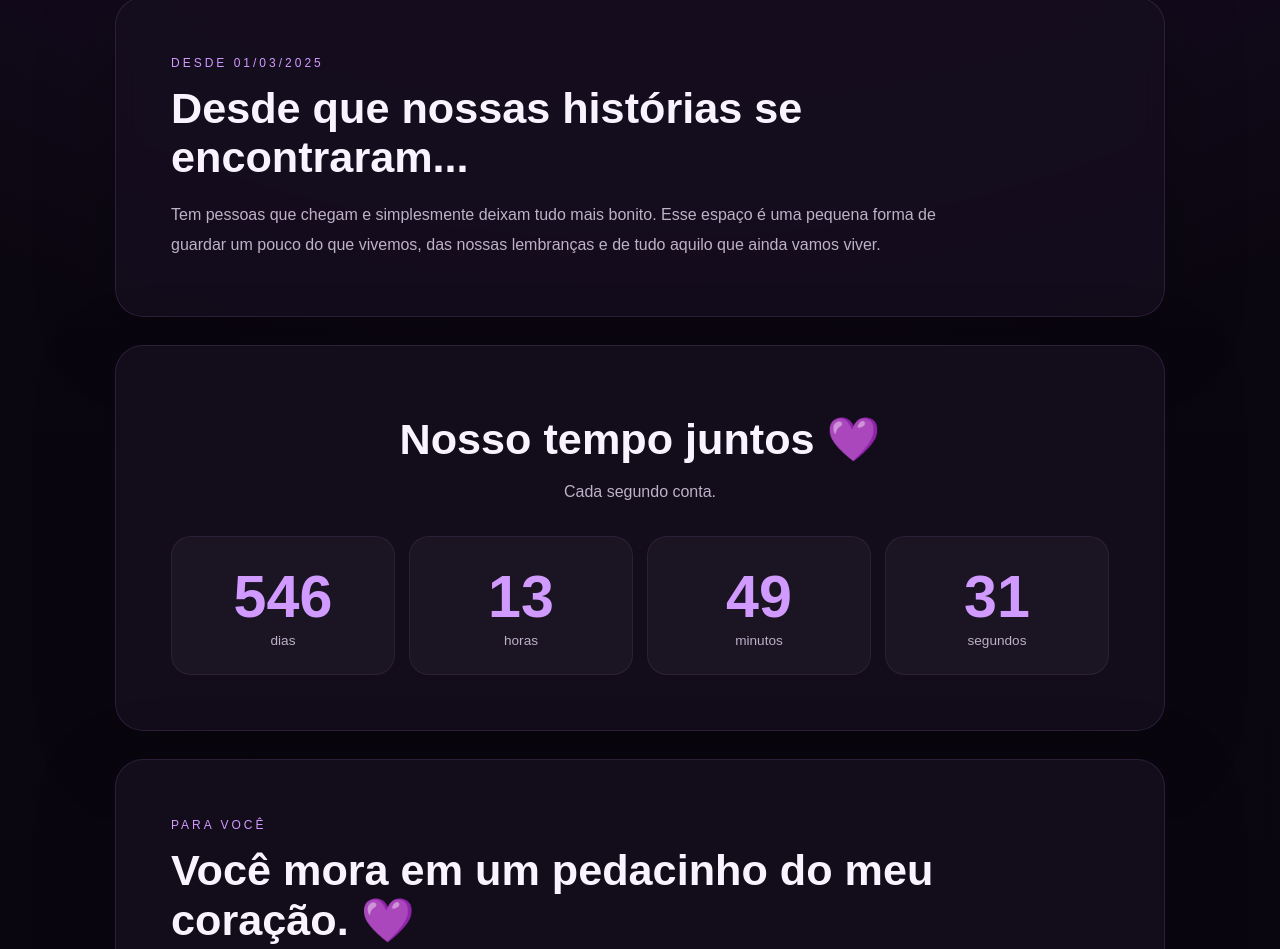
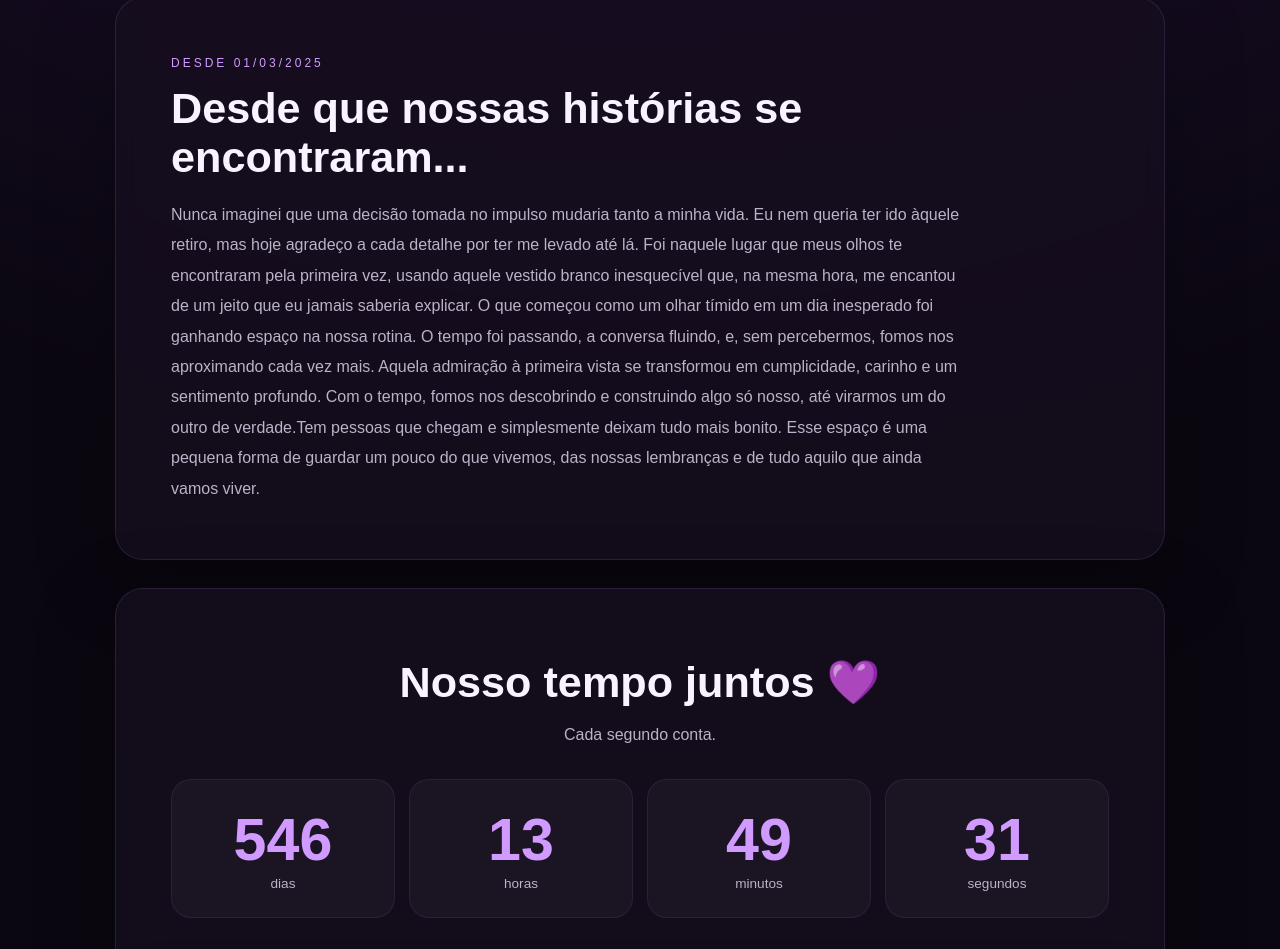
Before and after one commit to guilhermebraian43-collab/Nosso-cantinho-, a plain HTML site: page index.html in a window 1280 px wide. Shown: the part 735-1684 px from the top of the page. Drawn offline with Linux system fonts and the light colour scheme.

Commit message:
Update index.html

```diff
--- a/index.html
+++ b/index.html
@@ -25,7 +25,8 @@
       <span class="tag">DESDE 01/03/2025</span>
       <h2>Desde que nossas histórias se encontraram...</h2>
       <p>
-        Tem pessoas que chegam e simplesmente deixam tudo mais bonito.
+        Nunca imaginei que uma decisão tomada no impulso mudaria tanto a minha vida. Eu nem queria ter ido àquele retiro, mas hoje agradeço a cada detalhe por ter me levado até lá. Foi naquele lugar que meus olhos te encontraram pela primeira vez, usando aquele vestido branco inesquecível que, na mesma hora, me encantou de um jeito que eu jamais saberia explicar.
+O que começou como um olhar tímido em um dia inesperado foi ganhando espaço na nossa rotina. O tempo foi passando, a conversa fluindo, e, sem percebermos, fomos nos aproximando cada vez mais. Aquela admiração à primeira vista se transformou em cumplicidade, carinho e um sentimento profundo. Com o tempo, fomos nos descobrindo e construindo algo só nosso, até virarmos um do outro de verdade.Tem pessoas que chegam e simplesmente deixam tudo mais bonito.
         Esse espaço é uma pequena forma de guardar um pouco do que vivemos,
         das nossas lembranças e de tudo aquilo que ainda vamos viver.
       </p>
@@ -72,7 +73,7 @@
     </section>
   </main>
 
-  <footer>Feito com carinho 💜</footer>
+  <footer>Feito com carinho pelo o seu amorzinho braian 💜</footer>
   <script src="script.js"></script>
 </body>
 </html>
```
